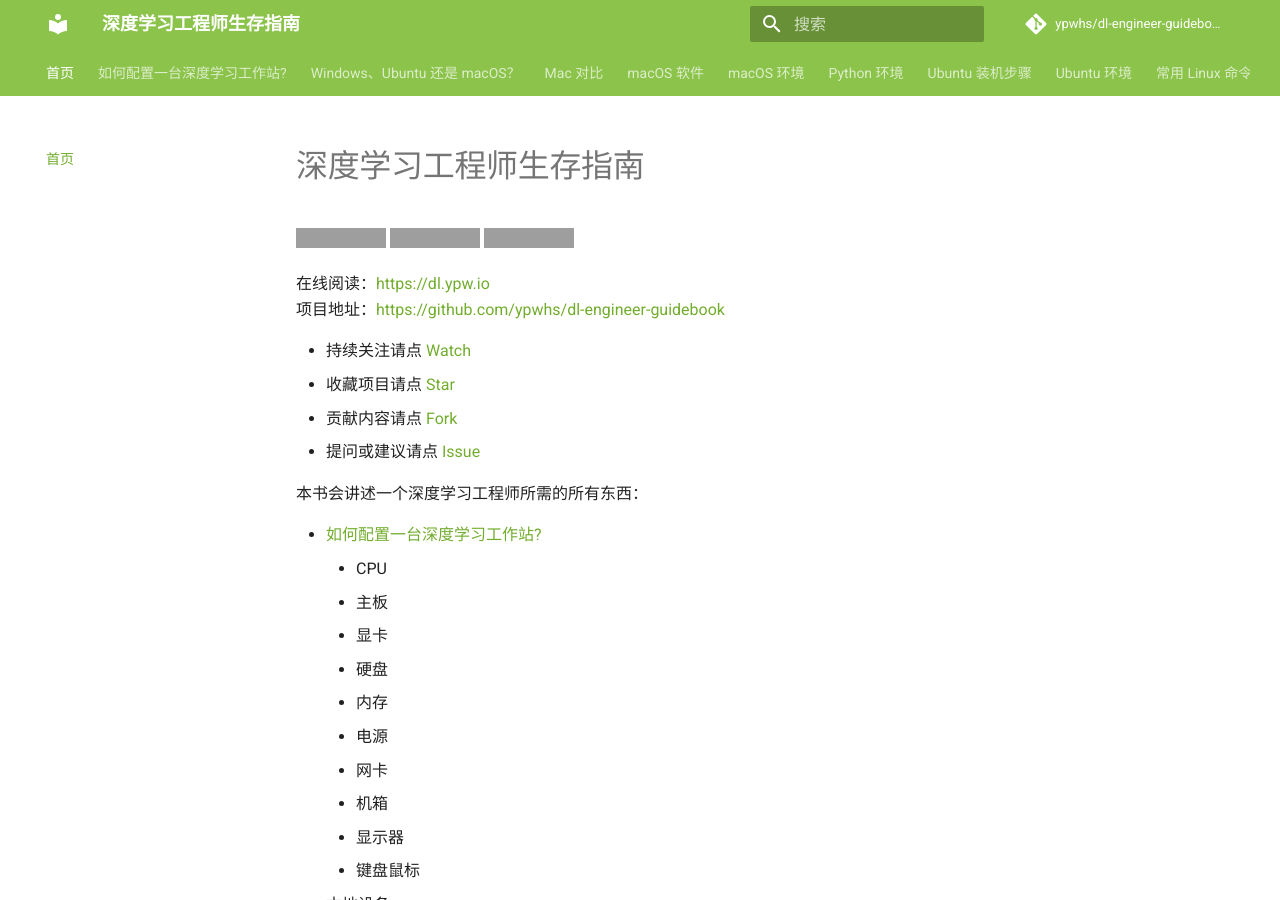
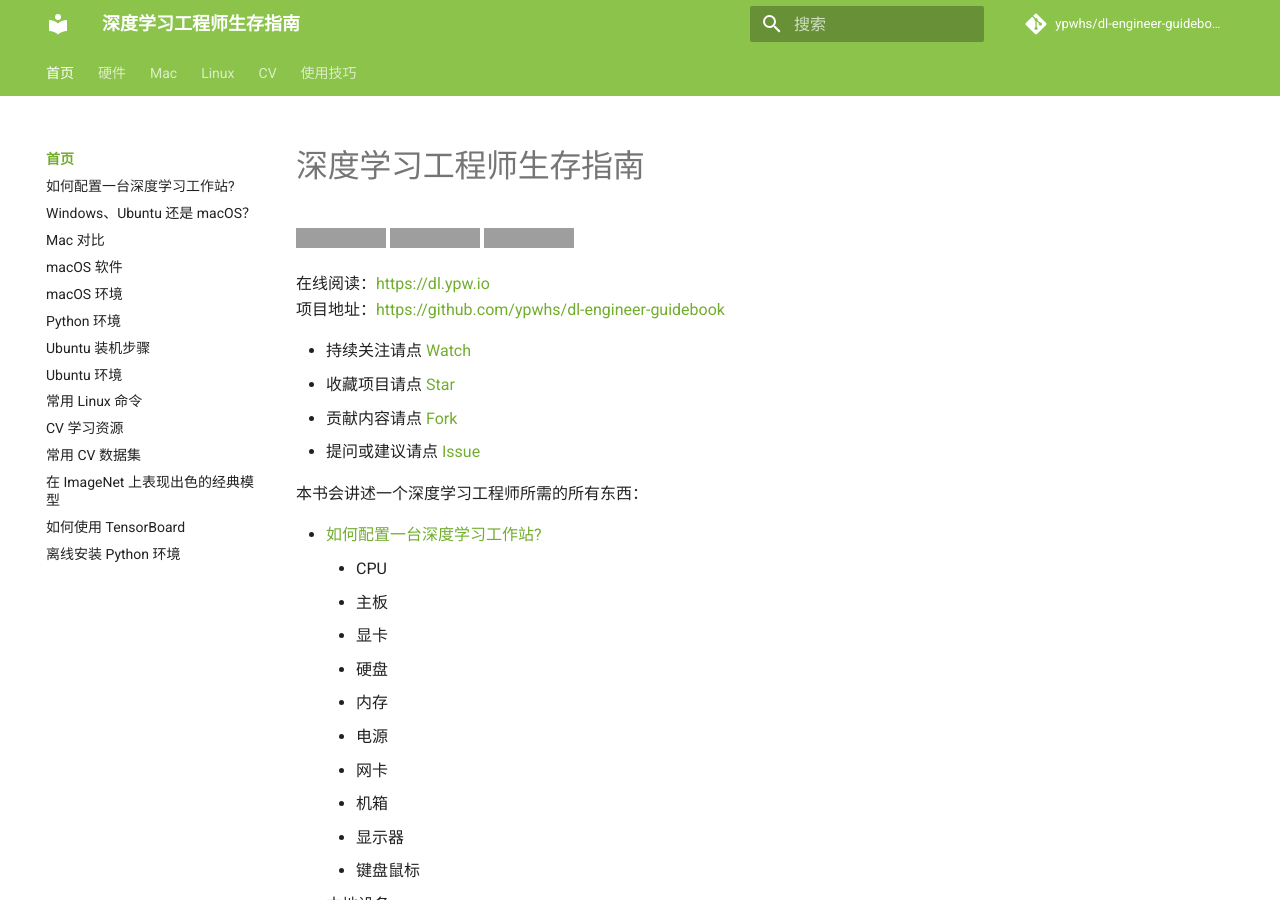
Before and after one commit to ypwhs/dl-engineer-guidebook, an MkDocs documentation site: the page built from docs/README.md, in a window 1280 px wide and 900 px high. Built offline with MkDocs 1.6.1 and Material for MkDocs 9.7.7, drawn with Linux system fonts in a browser that asks for light colours; comment, search, counter and statistics services are not loaded; grey boxes are pictures that could not be loaded.

Commit message:
Update mkdocs.yml

```diff
--- a/mkdocs.yml
+++ b/mkdocs.yml
@@ -11,8 +11,21 @@
 theme:
   name: 'material'
   features:
-    - instant
-    - tabs
+    - content.code.annotate
+    - content.tabs.link
+    # - header.autohide
+    # - navigation.expand
+    - navigation.indexes
+    # - navigation.instant
+    - navigation.sections
+    - navigation.tabs
+    # - navigation.tabs.sticky
+    - navigation.top
+    - navigation.tracking
+    - search.highlight
+    - search.share
+    - search.suggest
+    # - toc.integrate
   language: 'zh'
   palette:
     primary: 'light green'
@@ -39,21 +52,22 @@
   - toc:
       permalink: false
 nav:
-  - 首页: README.md
-  - 如何配置一台深度学习工作站?: how-to-build-deep-learning-workstation.md
-  - Windows、Ubuntu 还是 macOS？: windows-linux-or-macos.md
-  - Mac 对比: mac-compare.md
-  - macOS 软件: macos-software.md
-  - macOS 环境: macos-environment.md
-  - Python 环境: python-environment.md
-  - Ubuntu 装机步骤: ubuntu-install-guide.md
-  - Ubuntu 环境: ubuntu-environment.md
-  - 常用 Linux 命令: linux-command.md
-  - CV 学习资源: cv-resources.md
-  - 常用 CV 数据集: cv-dataset.md
-  - 在 ImageNet 上表现出色的经典模型: best-models-on-imagenet.md
-  - 如何使用 TensorBoard: how-to-use-tensorboard.md
-  - 离线安装 Python 环境: offline-python-environment.md
+  - 首页:
+    - 首页: README.md
+    - 如何配置一台深度学习工作站?: how-to-build-deep-learning-workstation.md
+    - Windows、Ubuntu 还是 macOS？: windows-linux-or-macos.md
+    - Mac 对比: mac-compare.md
+    - macOS 软件: macos-software.md
+    - macOS 环境: macos-environment.md
+    - Python 环境: python-environment.md
+    - Ubuntu 装机步骤: ubuntu-install-guide.md
+    - Ubuntu 环境: ubuntu-environment.md
+    - 常用 Linux 命令: linux-command.md
+    - CV 学习资源: cv-resources.md
+    - 常用 CV 数据集: cv-dataset.md
+    - 在 ImageNet 上表现出色的经典模型: best-models-on-imagenet.md
+    - 如何使用 TensorBoard: how-to-use-tensorboard.md
+    - 离线安装 Python 环境: offline-python-environment.md
   - 硬件:
     - 如何配置一台深度学习工作站?: how-to-build-deep-learning-workstation.md
     - Windows、Ubuntu 还是 macOS？: windows-linux-or-macos.md
```
